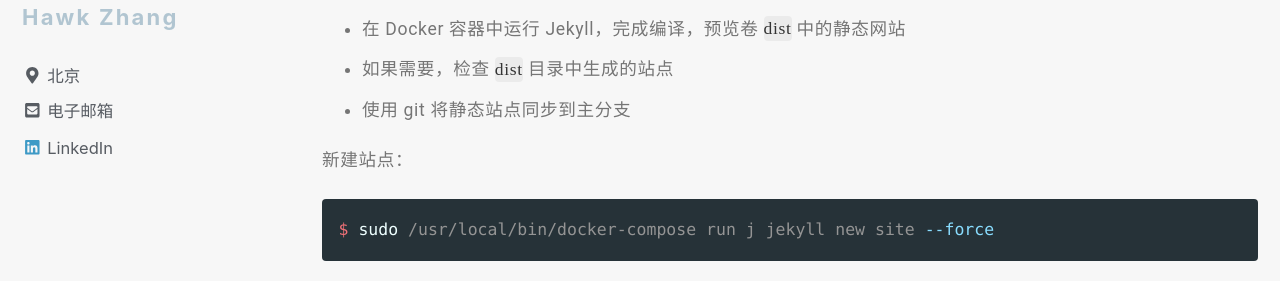
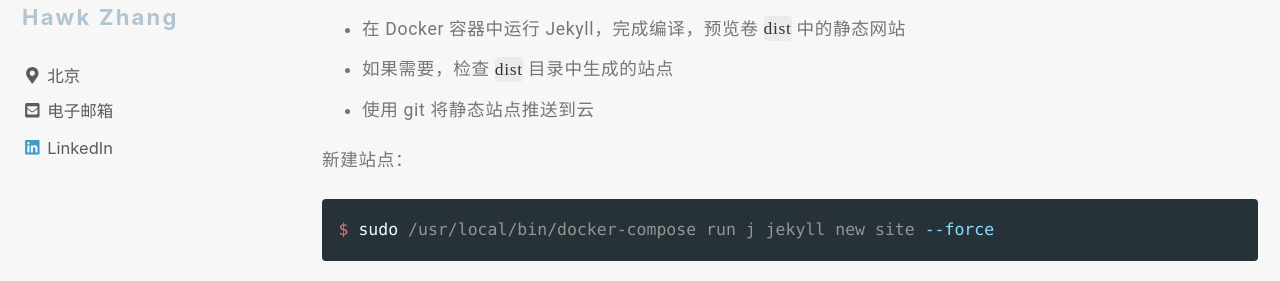
Before and after one commit to narru888/linotes_note, a Jekyll site: the page built from _posts/docker/2018-02-02-docker.jekyll.md, in a window 1280 px wide and 900 px high, scrolled down 1706 px. Shown: the part 160-441 px from the top of the window. Built offline with Jekyll 4.4.1, drawn with Linux system fonts in a browser that asks for light colours; nearby versions of some CDN libraries; a script that is not in the unit is left out.

Commit message:
update on 2018-10-29 09:08:01 CST

```diff
--- a/_posts/docker/2018-02-02-docker.jekyll.md
+++ b/_posts/docker/2018-02-02-docker.jekyll.md
@@ -57,7 +57,7 @@ header:
 * 日常的修改在 `src` 目录中完成：如新建、修改 posts 等
 * 在 Docker 容器中运行 Jekyll，完成编译，预览卷 `dist` 中的静态网站
 * 如果需要，检查 `dist` 目录中生成的站点
-* 使用 git 将静态站点同步到主分支
+* 使用 git 将静态站点推送到云
 
 
 
```
